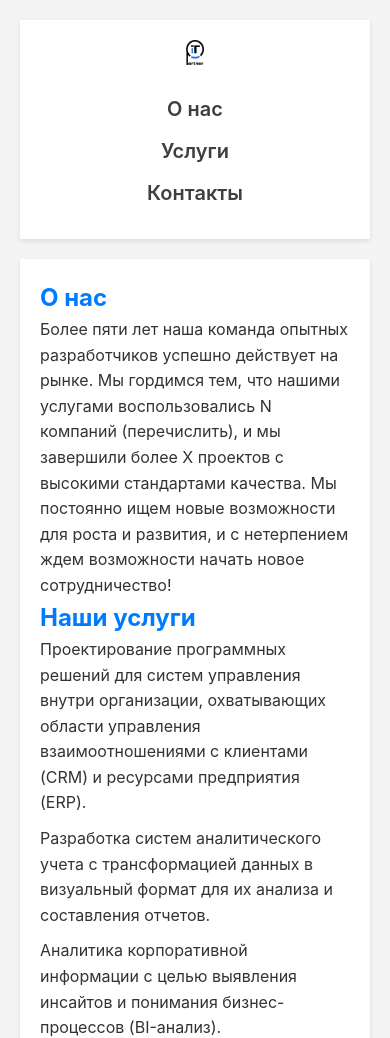
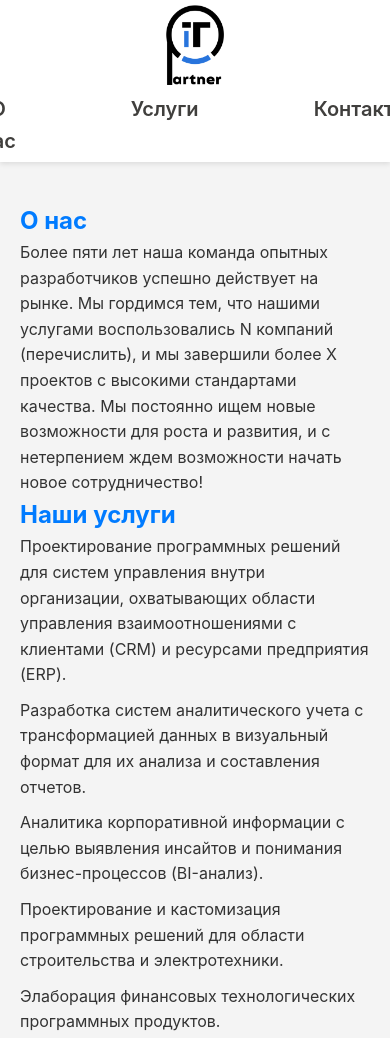
Before and after one commit to Shibka/WebSite_for_Ola, a plain HTML site: page index.html in a window 390 px wide. Shown: the top 1038 px of the page. Drawn offline with Linux system fonts and the light colour scheme.

Commit message:
feat: styling for header

```diff
--- a/style.css
+++ b/style.css
@@ -10,7 +10,7 @@ body {
     line-height: 1.6;
     color: #333;
     background-color: #f4f4f4;
-    padding: 20px;
+    /*padding: 20px;*/ /* Consider making without padding body padding, but implement padding for every element but header */
 }
 
 
@@ -22,16 +22,28 @@ body {
 .row-menu-inner {
     display: flex;
     align-items: center;
-    padding: 20px;
+    justify-content: space-between; /* Add this to space out logo and nav */
+    padding: 5px 30px 5px 30px;
 }
 
 .logo-container {
-    justify-content: flex-start;
+    flex: 0 1 auto; /* Do not grow, allow shrinking, base width auto */
+}
+
+.nav-elements-container {
+    flex: 1; /* Grow to fill available space */
+    display: flex; /* Make it a flex container */
+    justify-content: center; /* Center its children */
+}
+.navbar {
+    display: flex;
+    justify-content: center;
 }
 
 .img-container img {
-    width: 100%;
-    height: 25px;
+    width: auto; /* Adjust based on your preference or keep it auto */
+    height: 80px; /* Increase height as needed */
+    max-width: 100%;
 }
 
 .img-responsive {
@@ -46,7 +58,11 @@ body {
     height: 100%;
 }
 
-
+nav{
+    display: flex;
+    justify-content: center; /* Additional centering for nav links */
+    gap: 85px;
+}
 nav a {
     position: relative;
     color: #403F3D;
@@ -58,7 +74,6 @@ nav a {
     text-align: center;
 
 }
-
 nav a:after {
     content: '';
     margin: 0 auto;
@@ -79,10 +94,10 @@ nav a:hover::after {
 
 
 main {
-    background-color: #ffffff;
+    /*background-color: #ffffff;*/
     margin: 20px 0;
     padding: 20px;
-    box-shadow: 0 2px 5px rgba(0,0,0,0.1);
+    /*box-shadow: 0 2px 5px rgba(0, 0, 0, 0.1);*/
 }
 
 h1, h2 {
@@ -108,16 +123,15 @@ footer {
 @media (max-width: 768px) {
     .row-menu-inner {
         flex-direction: column;
-        gap: 0
     }
 
-    nav {
-        margin-top: 20px;
+    .nav-elements-container, .navbar, nav {
+        width: 100%; /* Ensures full width for smaller screens */
+        justify-content: center; /* Keeps content centered */
     }
 
     nav a {
-        display: block;
-        margin: 10px 0;
+        text-align: center; /* Centers the links text */
     }
 }
 
```
